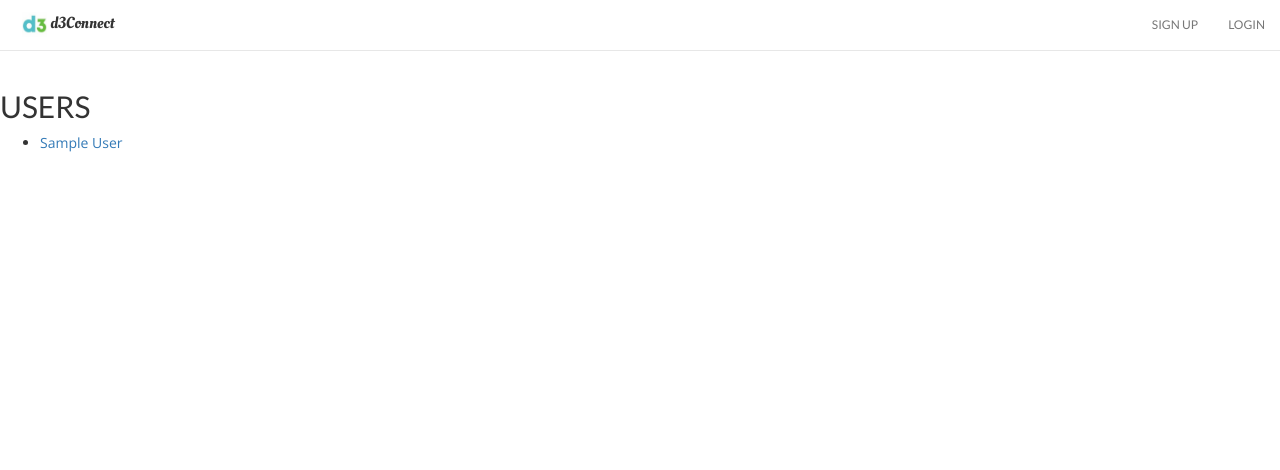
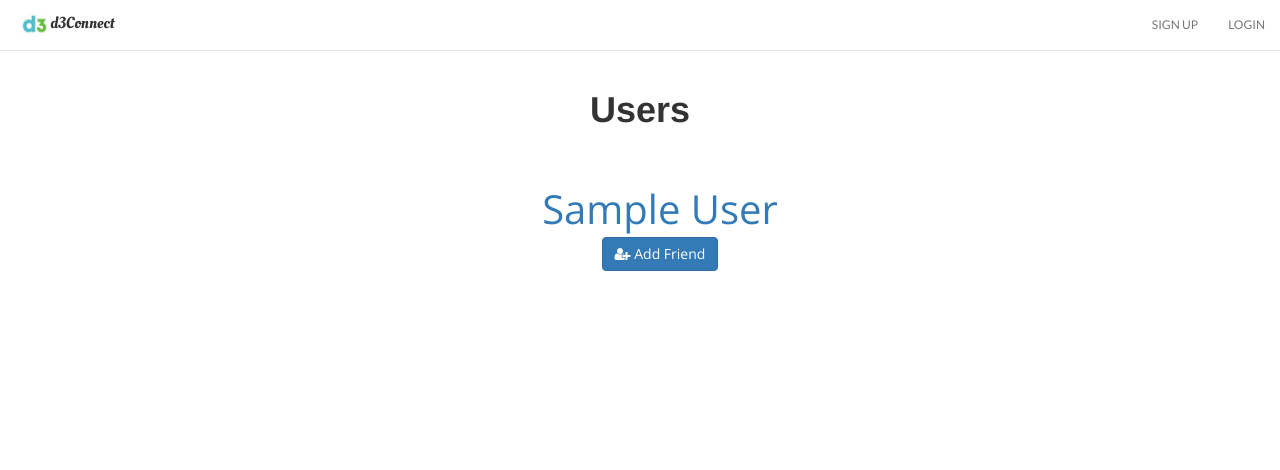
Before and after one commit to Anmolbansal1/D3-Connect, a Flask app: template templates/suggestions.html in a window 1280 px wide. Shown: the top 470 px of the page. Run offline with Flask 2, Linux system fonts and the light colour scheme; the template is opened without the code that fills it: most values are stand-ins (such as "Sample title", 1, 10 or a date in 2020); some libraries are stand-ins or nearby versions.

Commit message:
Add add friend --broken

```diff
--- a/server.py
+++ b/server.py
@@ -341,7 +341,7 @@ def suggest():
         if (key == user_id):
             continue
         suggestions.append(key)
-        if len(suggestions) == 10:
+        if len(suggestions) == 5:
             break
 
 
--- a/templates/suggestions.html
+++ b/templates/suggestions.html
@@ -4,17 +4,29 @@
 
 {% block content %}
 
-  <h2>Users</h2>
+  <center><h1>Users</h2></center>
+    <br>
+    <br>
 
   <!-- Display list of all users -->
-  <ul>
+  <ul style="list-style-type:none;">
     {% for user in users %}
+        <center>
         <li>
-          <a href="/users/{{ user.user_id }}">
+          <a href="/users/{{ user.user_id }}" style="font-size: 40px">
             {{ user.first_name }} {{user.last_name}}
           </a>
+          <span> <form id="add-friend-form" action="/add-friend" method="post">
+                <button type="submit" class="btn btn-primary" id="add-friend-btn"><span class="fa fa-user-plus" aria-hidden="true"></span> Add Friend</button>
+              </form></span>
         </li>
+      </center>
+        <br>
     {% endfor %}
   </ul>
 
+
+{% block javascript %}
+  <script src="/static/js/add-friend.js"></script>
 {% endblock %}
+{% endblock %}
```
